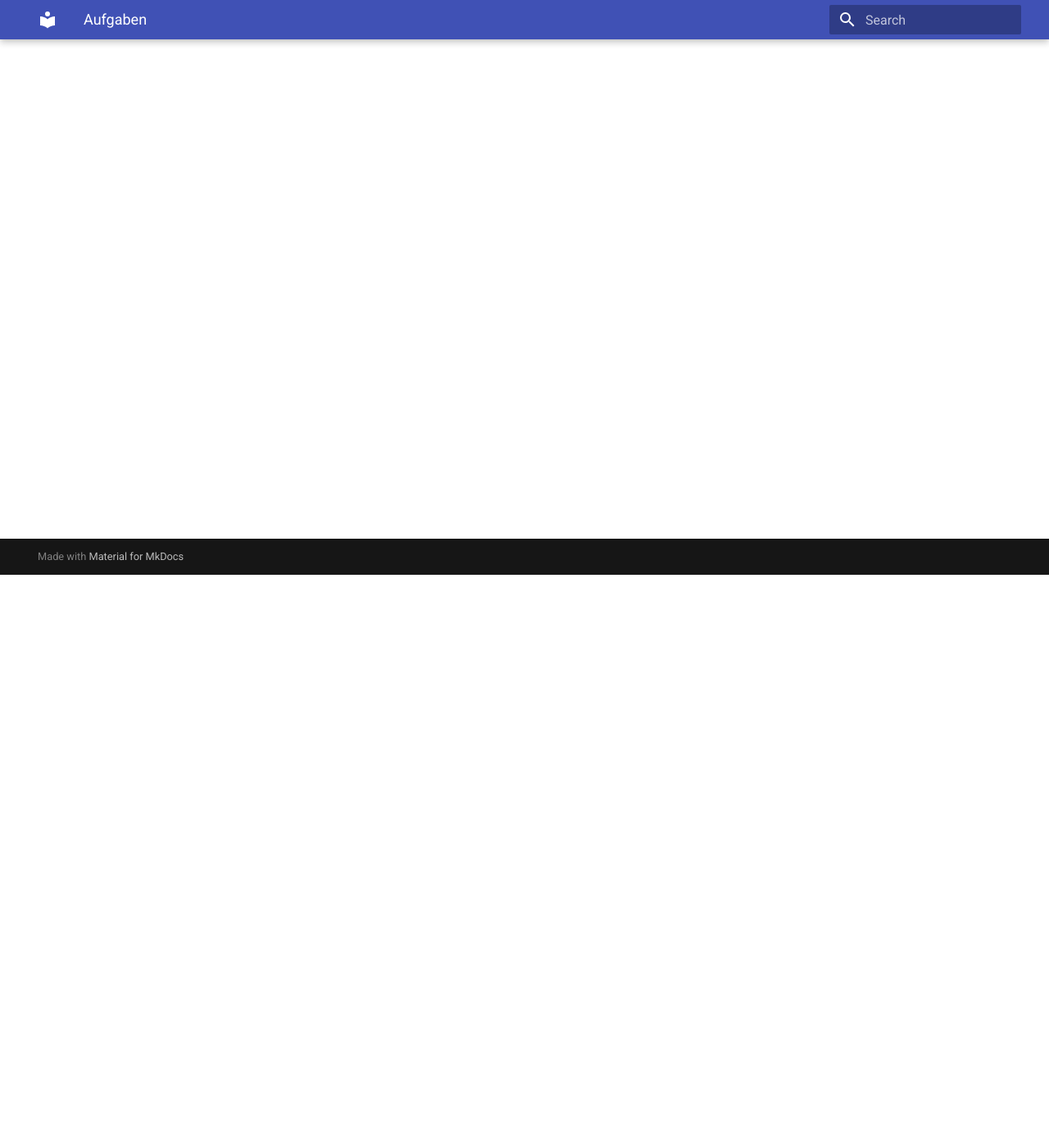
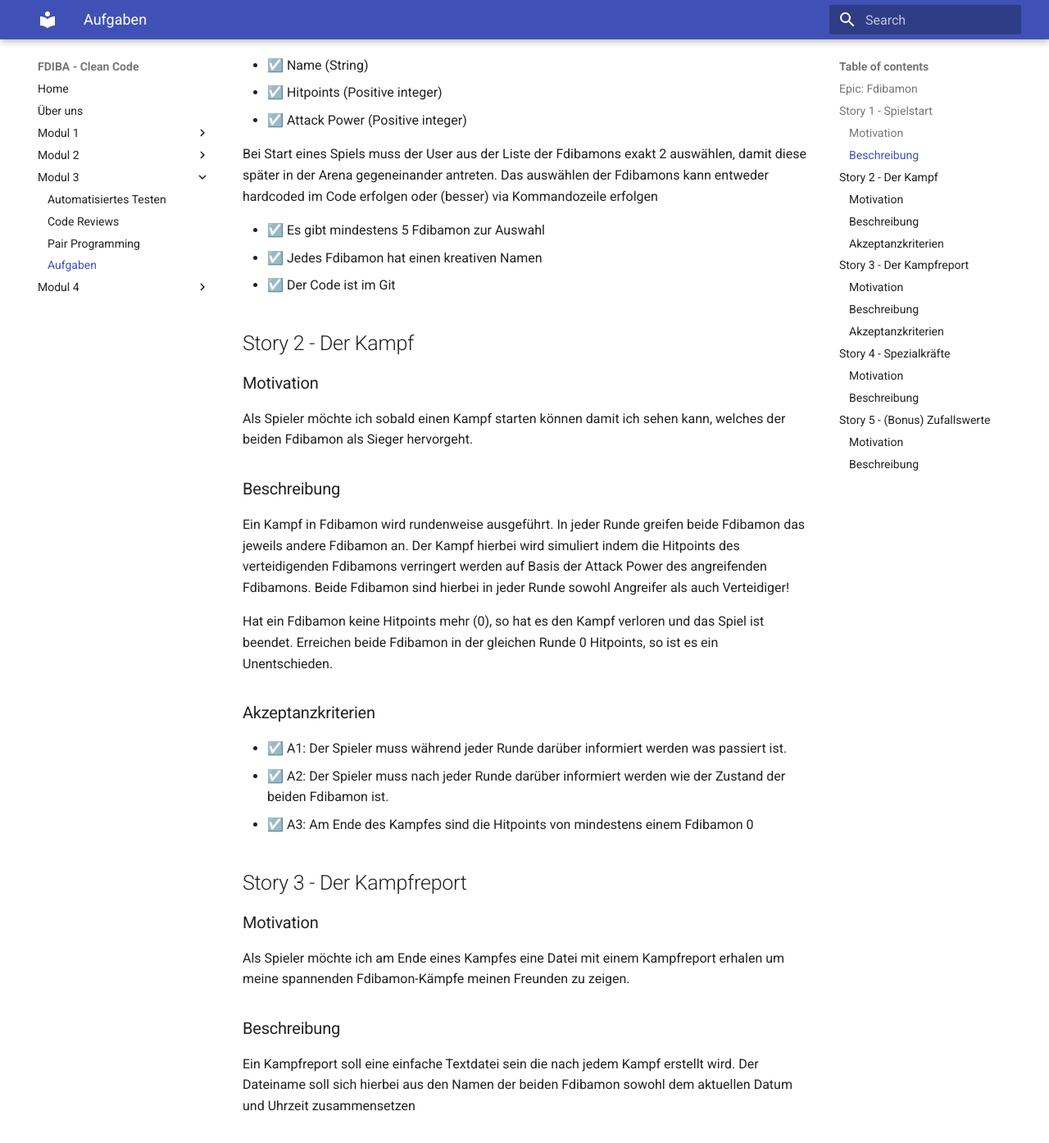
Before and after one commit to fdiba-clean-code/fdiba-clean-code.github.io, an MkDocs documentation site: the page built from docs/module-3/exercise.md, in a window 1280 px wide and 1400 px high, scrolled down 699 px. Shown: the top 1394 px of the window at 82% size. Built offline with MkDocs 1.6.1 and Material for MkDocs 9.7.7, drawn with Linux system fonts in a browser that asks for light colours; some of the changed text lies outside the part shown.

Commit message:
Added module 3 exercise

```diff
--- a/docs/module-3/exercise.md
+++ b/docs/module-3/exercise.md
@@ -1 +1,116 @@
 # Aufgaben
+
+## Epic: Fdibamon
+
+Ziel dieser Aufgabe ist die Entwicklung des Spiels **Fdibamon**.
+
+In Fdibamon treten jeweils 2 Fdibamon (kleine aber sehr gefährliche Monster) in einer Arena gegeneinander an - und bekämpfen sich bis eines der Fdibamon als Sieger hervor geht.
+
+Das Spiel soll via Pair Programming entwickelt werden und mit Unit Tests getestet werden.
+Bitte beachtet alles was wir bisher in vergangenen Modulen gelernt haben.
+
+## Story 1 - Spielstart
+
+### Motivation
+Als Spieler möchte ich die zwei Fdibamon benennen können, damit diese in der Arena gegeneinander antreten
+
+### Beschreibung
+Das Spiel soll eine (konstante) Liste an Fdibamons zur Verfügung stellen, welche ein Spieler zum Kampf auswählen kann.
+
+Ein Fdibamon hat hierbei die folgenden Eigenschaften
+
+- ☑️ Name (String)
+- ☑️ Hitpoints (Positive integer)
+- ☑️ Attack Power (Positive integer)
+
+Bei Start eines Spiels muss der User aus der Liste der Fdibamons exakt 2 auswählen, damit diese später in der Arena gegeneinander antreten.
+Das auswählen der Fdibamons kann entweder hardcoded im Code erfolgen oder (besser) via Kommandozeile erfolgen
+
+- ☑️ Es gibt mindestens 5 Fdibamon zur Auswahl
+- ☑️ Jedes Fdibamon hat einen kreativen Namen
+- ☑️ Der Code ist im Git
+
+
+## Story 2 - Der Kampf
+
+### Motivation
+Als Spieler möchte ich sobald einen Kampf starten können damit ich sehen kann, welches der beiden Fdibamon als Sieger hervorgeht.
+
+### Beschreibung
+Ein Kampf in Fdibamon wird rundenweise ausgeführt. In jeder Runde greifen beide Fdibamon das jeweils andere Fdibamon an.
+Der Kampf hierbei wird simuliert indem die Hitpoints des verteidigenden Fdibamons verringert werden auf Basis der Attack Power des angreifenden Fdibamons.
+Beide Fdibamon sind hierbei in jeder Runde sowohl Angreifer als auch Verteidiger!
+
+Hat ein Fdibamon keine Hitpoints mehr (0), so hat es den Kampf verloren und das Spiel ist beendet.
+Erreichen beide Fdibamon in der gleichen Runde 0 Hitpoints, so ist es ein Unentschieden.
+
+### Akzeptanzkriterien
+- ☑️ A1: Der Spieler muss während jeder Runde darüber informiert werden was passiert ist.
+- ☑️ A2: Der Spieler muss nach jeder Runde darüber informiert werden wie der Zustand der beiden Fdibamon ist.
+- ☑️ A3: Am Ende des Kampfes sind die Hitpoints von mindestens einem Fdibamon 0
+
+
+## Story 3 - Der Kampfreport
+
+### Motivation
+Als Spieler möchte ich am Ende eines Kampfes eine Datei mit einem Kampfreport erhalen um meine spannenden Fdibamon-Kämpfe meinen Freunden zu zeigen.
+
+### Beschreibung
+Ein Kampfreport soll eine einfache Textdatei sein die nach jedem Kampf erstellt wird.
+Der Dateiname soll sich hierbei aus den Namen der beiden Fdibamon sowohl dem aktuellen Datum und Uhrzeit zusammensetzen
+
+### Akzeptanzkriterien
+- ☑️ A1: Der Dateiname wird generiert aus den Namen der beiden Fdibamon sowohl dem aktuellen Datum und Uhrzeit
+- ☑️ A2: Der Kampfreport ist eine einfache Text-Datei
+- ☑️ A3: Der Kampfreport enthält die Namen der Fdibamon
+- ☑️ A4: Der Kampfreport sagt welches Fdibamon gewonnen hat (oder ob es ein Unentschieden gab)
+- ☑️ A5: Der Kampfreport sagt nach wievielen Runden der Kampf zu Ende war
+
+## Story 4 - Spezialkräfte
+
+### Motivation
+Als Spieler möchte ich, dass meine Fdibamons Spezialkräfte einsetzen können damit die Kämpfe noch spannender werden.
+
+### Beschreibung
+Die Spezialfähigkeit eines Fdibamo wird automatisch alle 5 Runden angewendet **anstatt der normalen Angriffe**.
+Es gibt hierbei 2 Arten von Spezialfähigkeiten:
+
+* Power-Attack: Reduziert die Hitpoints des Ziels um 3 x (Attack Power)
+* Jedi-Healing: Erhöht die eigenen Hitpoints um 3 x (Attack Power)
+
+Alle anderen Regeln des Spiels bleiben bestehen.
+
+- ☑️ A1: Jedes Fdibamon hat eine der beiden Spezialfähigkeiten
+- ☑️ A2: Der Kampfreport sagt, wie oft jedes Fdibamon eine Spezialfähigkeit angewendet hat
+- ☑️ A3: Ich werde während einer Runde darüber informiert wenn eine Spezialfähigkeit angewendet wurde
+
+
+## Story 5 - (Bonus) Zufallswerte
+
+### Motivation
+Als Spieler möchte ich, dass mehr Zufall in das Spiel eingebaut wird, damit die Kämpfe NOCH spannender werden
+
+### Beschreibung
+Bisher hatte jeder Angriff eine Trefferwahrscheinlichkeit von 100% - dies macht die Kämpfe sehr einfach aber auch sehr langweilig, denn im Grunde ist schon vor Kampfbeginn klar, welches Fdibamon gewinnen wird.
+Um etwas mehr Spannung ins Spiel einzubauen führen wir nun 2 weitere Werte ein:
+
+- ☑️ Hit Chance (Positive integer)
+- ☑️ Evasion Chance (Positive integer)
+
+Beide Zahlen stellen den oberen Bereich einer Zufallszahl dar, welche wir jede Runde neu kalkulieren.
+Ein Angriff ist dann erfolgreich, wenn die effektive Hit-Chance des Angreifers in einer Runde größer ist als die effektive Evasion-Chance des Verteidigers.
+
+**Ein Beispiel**:
+
+Angreifer hat Hit Chance 70
+Verteidiger hat Evasion Chance 50
+
+Runde 1
+Effective Hit Chance = Random(0..70) => 48
+Effective Evasion Chance = Random(0..50) => 32
+
+48 > 32    der Angriff war erfolgreich
+
+
+- ☑️ A1: Jedes Fdibamon hat eine Hit- und Evasion Chance
+- ☑️ A2: Jede Runde werde ich informiert wie die effekiven Hit- und Evasion Chancen sind
--- a/mkdocs.yml
+++ b/mkdocs.yml
@@ -32,3 +32,6 @@
   - pymdownx.emoji:
       emoji_index: !!python/name:materialx.emoji.twemoji
       emoji_generator: !!python/name:materialx.emoji.to_svg
+  - def_list
+  - pymdownx.tasklist:
+      custom_checkbox: true
```
